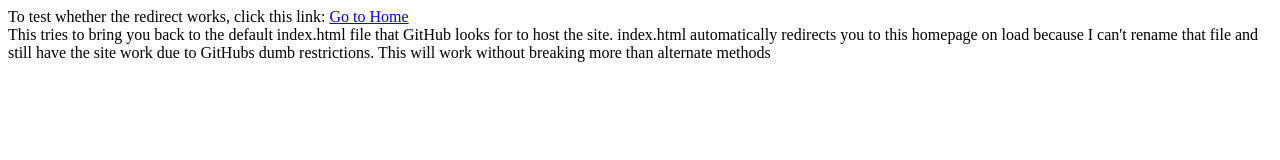
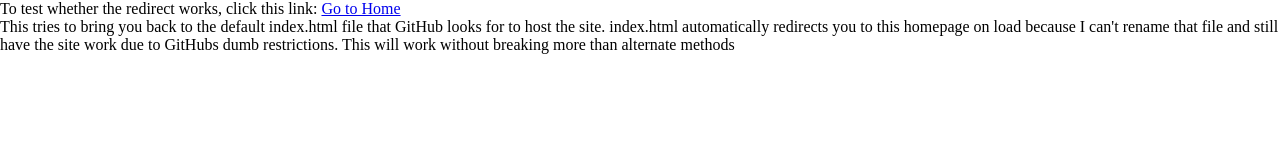
Before and after one commit to Taks396/taks396.github.io, a plain HTML site: page HTML Files/Homepage.html in a window 1280 px wide. Drawn offline with Linux system fonts and the light colour scheme.

Commit message:
Update Homepage.html - added page head and reference to css files

```diff
--- a/HTML Files/Homepage.html
+++ b/HTML Files/Homepage.html
@@ -1,5 +1,9 @@
 <!DOCTYPE html>
 <html>
+  <head>
+    <title>Homepage</title>
+    <link rel="stylesheet" href="../CSS Styles/Base Style.css">
+  </head>
   <body>
     To test whether the redirect works, click this link:
     <a href="../index.html">Go to Home</a><br>
```
